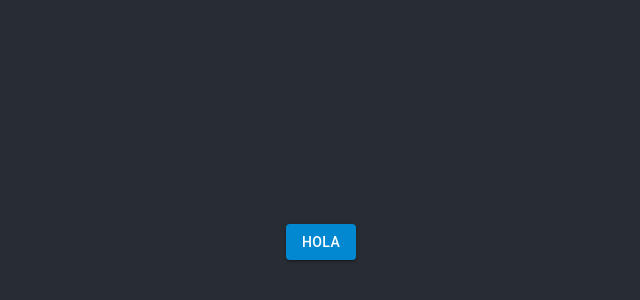
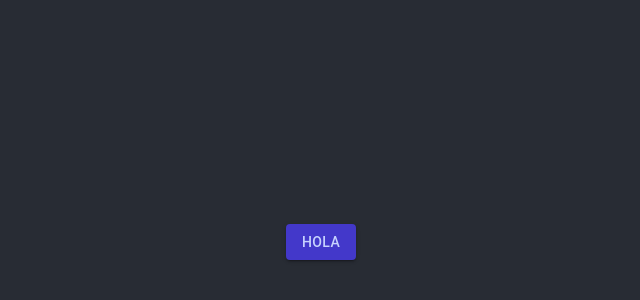
Before and after one commit to aghmnl/my-ts-app, a React (Create React App) app: page / in a window 1280 px wide. Shown: the part 158-458 px from the top of the page, without its empty margins (319-959 px from the left). Built offline with nearby package versions, Linux system fonts and the light colour scheme.

Commit message:
Custom color working w/ interfaces & ThemeProvider

```diff
--- a/src/App.tsx
+++ b/src/App.tsx
@@ -5,7 +5,8 @@ function App() {
   return (
     <div className="App">
       <header className="App-header">
-        <Button variant="contained" color="info">
+        <Button variant="contained" color="indigo">
+          {/* other options are success, warning, info, primary, secondary, error, indigo and emerald */}
           Hola
         </Button>
       </header>
--- a/src/index.tsx
+++ b/src/index.tsx
@@ -1,15 +1,20 @@
-import React from 'react';
-import ReactDOM from 'react-dom/client';
-import './index.css';
-import App from './App';
-import reportWebVitals from './reportWebVitals';
+import React from "react";
+import ReactDOM from "react-dom/client";
+import reportWebVitals from "./reportWebVitals";
+import { ThemeProvider } from "@mui/material/styles";
+import { theme } from "./theme";
+import App from "./App";
+import "./index.css";
 
 const root = ReactDOM.createRoot(
-  document.getElementById('root') as HTMLElement
+  document.getElementById("root") as HTMLElement
 );
+
 root.render(
   <React.StrictMode>
-    <App />
+    <ThemeProvider theme={theme}>
+      <App />
+    </ThemeProvider>
   </React.StrictMode>
 );
 
--- /dev/null
+++ b/src/theme.ts
@@ -0,0 +1,39 @@
+import { createTheme } from "@mui/material/styles";
+
+declare module "@mui/material/styles/createPalette" {
+  interface Palette {
+    emerald: PaletteColor;
+    indigo: PaletteColor;
+  }
+
+  interface PaletteOptions {
+    emerald?: PaletteColorOptions;
+    indigo?: PaletteColorOptions;
+  }
+}
+
+declare module "@mui/material/Button" {
+  interface ButtonPropsColorOverrides {
+    emerald: true;
+    indigo: true;
+  }
+}
+
+export const theme = createTheme({
+  palette: {
+    emerald: {
+      main: "#047857", // Tailwind Emerald 700
+      light: "#34d399", // Tailwind Emerald 400
+      dark: "#064e3b", // Tailwind Emerald 900
+      contrastText: "#a7f3d0", // Tailwind Emerald 200
+    },
+    indigo: {
+      main: "#4338ca", // Tailwind Indigo 700
+      light: "#818cf8", // Tailwind Indigo 400
+      dark: "#312e81", // Tailwind Indigo 900
+      contrastText: "#c7d2fe", // Tailwind Indigo 200
+    },
+  },
+});
+
+// for color references use https://tailwindcss.com/docs/customizing-colors
```
